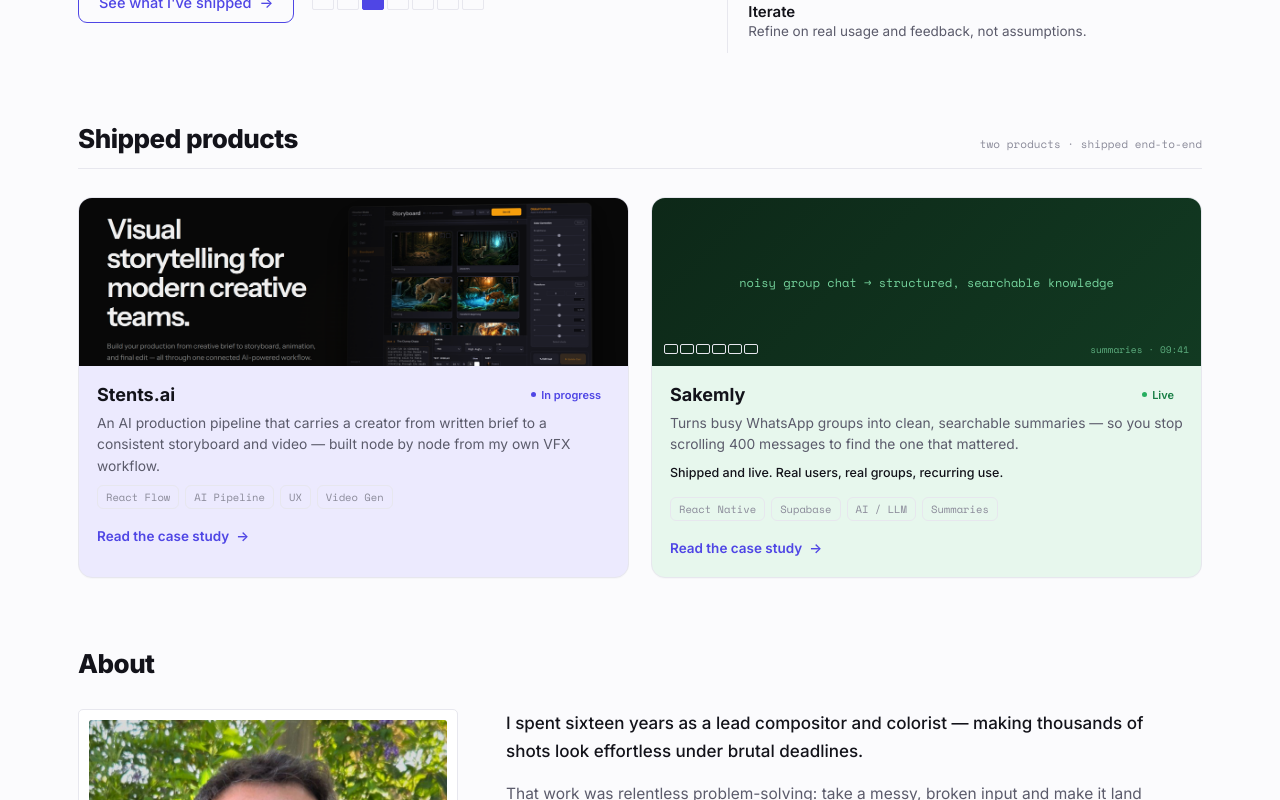
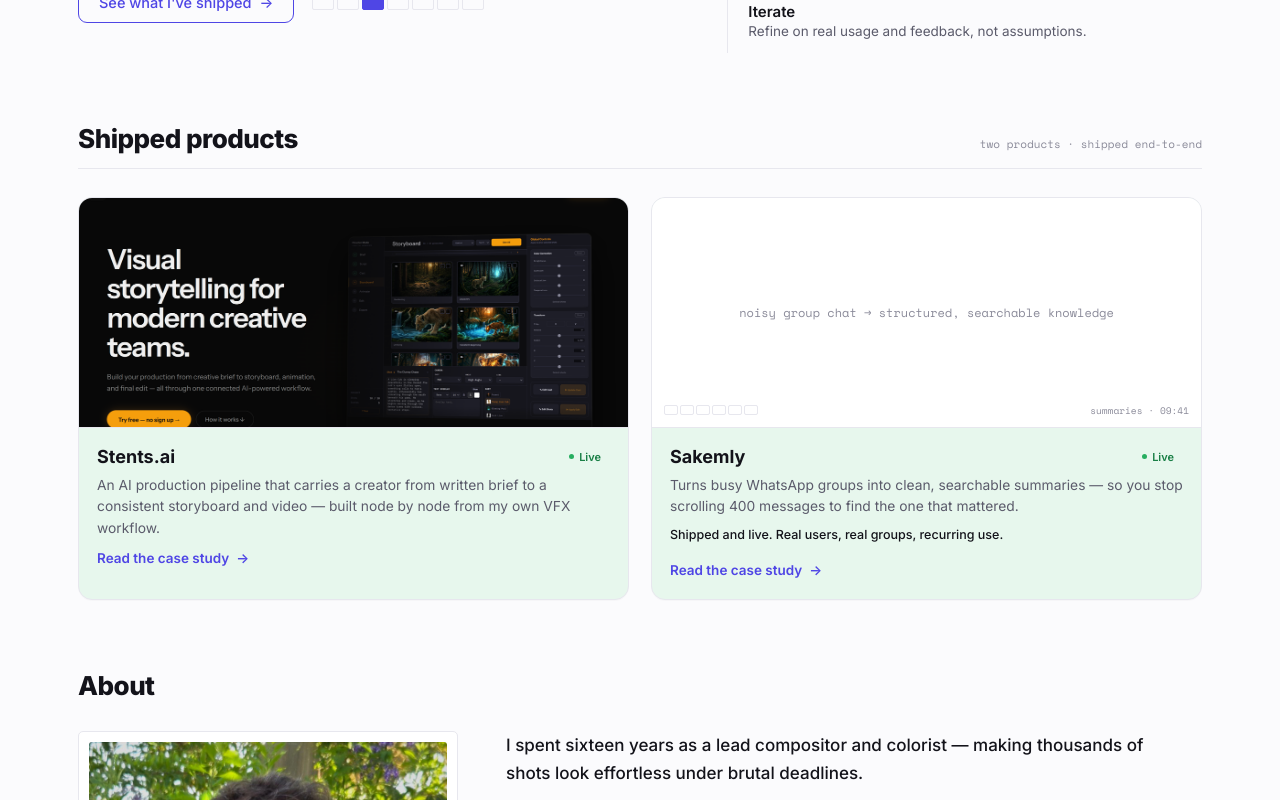
Before and after one commit to tomereps/portfolio, a React (Vite) app: page / in a window 1280 px wide. Shown: the part 472-1272 px from the top of the page. Built offline with nearby package versions, Linux system fonts and the light colour scheme.

Commit message:
Stents: live status, white cards, taller image band, image beside case-study title, drop tags

```diff
--- a/src/components/ProjectCard.css
+++ b/src/components/ProjectCard.css
@@ -15,14 +15,16 @@
   border-color: #d9d9e6;
 }
 
-/* "viewer" preview band — placeholder for a real screenshot */
+/* "viewer" preview band — holds a screenshot or a neutral placeholder */
 .card__band {
-  height: 168px;
+  height: 230px;
   position: relative;
   display: flex;
   align-items: center;
   justify-content: center;
   overflow: hidden;
+  background: #fff;
+  border-bottom: 1px solid var(--line);
 }
 
 .card__img {
@@ -37,7 +39,7 @@
 .card__frame-text {
   font-family: var(--mono);
   font-size: 12px;
-  opacity: 0.92;
+  color: var(--faint);
   text-align: center;
   padding: 0 16px;
 }
@@ -55,7 +57,7 @@
 .card__tag {
   font-family: var(--mono);
   font-size: 9.5px;
-  opacity: 0.7;
+  color: var(--faint);
 }
 
 .card__body {
--- a/src/components/ProjectCard.jsx
+++ b/src/components/ProjectCard.jsx
@@ -19,20 +19,16 @@
       onMouseEnter={() => setHover(true)}
       onMouseLeave={() => setHover(false)}
     >
-      {/* a real screenshot when present, otherwise the gradient placeholder */}
-      <div className="card__band" style={p.image ? undefined : { background: p.bg }}>
+      {/* a real screenshot when present, otherwise a neutral placeholder */}
+      <div className="card__band">
         {p.image ? (
           <img className="card__img" src={p.image} alt={`${p.name} preview`} />
         ) : (
           <>
-            <div className="card__frame-text" style={{ color: p.fg }}>
-              {p.frame}
-            </div>
+            <div className="card__frame-text">{p.frame}</div>
             <div className="card__band-footer">
               <FrameStrip count={6} active={hover ? idx % 6 : -1} tiny />
-              <span className="card__tag" style={{ color: p.fg }}>
-                {p.tag}
-              </span>
+              <span className="card__tag">{p.tag}</span>
             </div>
           </>
         )}
@@ -50,14 +46,6 @@
         <p className="card__desc">{p.desc}</p>
         {p.outcome && <p className="card__outcome">{p.outcome}</p>}
 
-        <div className="card__stack">
-          {p.stack.map((s) => (
-            <span className="card__chip" key={s}>
-              {s}
-            </span>
-          ))}
-        </div>
-
         {hasCaseStudy && (
           <Link className="card__link" to={`/work/${p.slug}`}>
             Read the case study
--- a/src/data/projects.js
+++ b/src/data/projects.js
@@ -23,7 +23,7 @@
   {
     slug: 'stents',
     name: 'Stents.ai',
-    status: 'In progress',
+    status: 'Live',
     tag: 'Scene 02 · Shot 03',
     bg: 'linear-gradient(135deg,#1b1b24,#2a2233)',
     fg: '#c9b8ff',
--- a/src/pages/CaseStudy.css
+++ b/src/pages/CaseStudy.css
@@ -19,15 +19,18 @@
 
 .case__header {
   margin-top: 26px;
-  padding-bottom: 22px;
+  padding-bottom: 28px;
   border-bottom: 1px solid var(--line);
+  display: grid;
+  grid-template-columns: 1fr 1.1fr;
+  gap: 40px;
+  align-items: center;
 }
 
 .case__hero {
   display: block;
   width: 100%;
   height: auto;
-  margin-top: 28px;
   border: 1px solid var(--line);
   border-radius: 12px;
 }
@@ -164,6 +167,10 @@
   .case__title {
     font-size: 32px;
   }
+  .case__header {
+    grid-template-columns: 1fr;
+    gap: 24px;
+  }
   .case__section {
     grid-template-columns: 1fr;
     gap: 10px;
--- a/src/pages/CaseStudy.jsx
+++ b/src/pages/CaseStudy.jsx
@@ -36,6 +36,7 @@
       </Link>
 
       <header className="case__header">
+        <div className="case__header-text">
           <div className="case__eyebrow">CASE STUDY</div>
           <h1 className="case__title">{project.name}</h1>
           <p className="case__intro">{project.caseStudy.intro}</p>
@@ -48,16 +49,9 @@
               <span className="case__status-dot" style={{ background: st.dot }} />
               {project.status}
             </span>
-          <div className="case__chips">
-            {project.stack.map((s) => (
-              <span className="case__chip" key={s}>
-                {s}
-              </span>
-            ))}
-          </div>
             <FrameStrip count={6} active={2} />
           </div>
-      </header>
+        </div>
 
         {project.image && (
           <img
@@ -66,6 +60,7 @@
             alt={`${project.name} — product overview`}
           />
         )}
+      </header>
 
       <div className="case__sections">
         {caseStudyOrder.map(({ key, label, num }) => (
```
Lines whose indentation alone changed are shown as unchanged.
